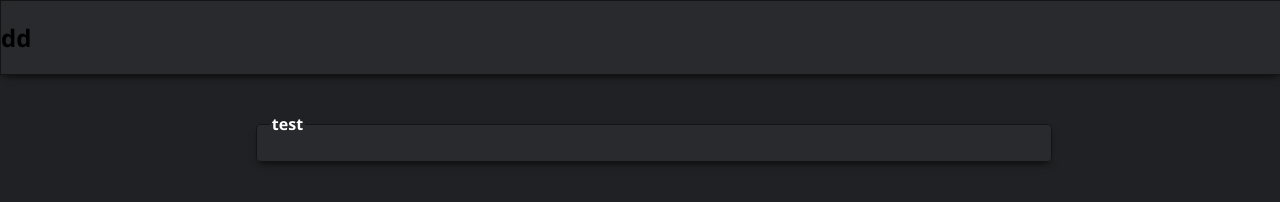
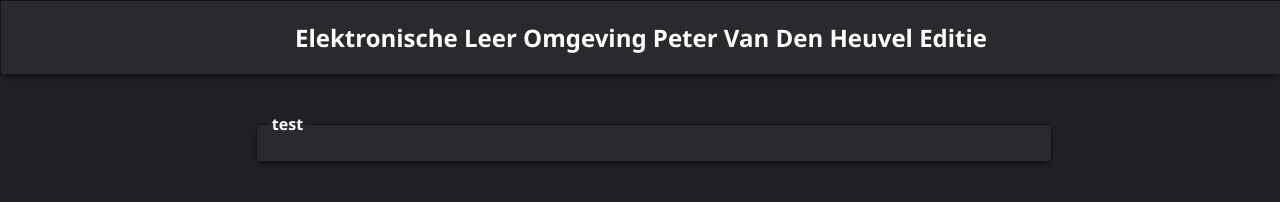
Before and after one commit to John-Bush14/elo-peter-edition, a browser extension: page config/index.html in a window 1280 px wide. Drawn offline with Linux system fonts and the light colour scheme.

Commit message:
feat: titel in navbar

```diff
--- a/config/index.css
+++ b/config/index.css
@@ -4,6 +4,8 @@ body {
    font-size: 1em;
    font-family: "Segoe UI", "San Francisco", Ubuntu, "Open Sans", Roboto, Arial, sans-serif;
    margin: 0;
+
+   color: white;
 }
 
 fieldset {
@@ -20,7 +22,6 @@ fieldset {
 }
 
 legend {
-   color: white;
    font-weight: bold;
 }
 
@@ -35,3 +36,8 @@ nav {
 
    margin: 0; margin-bottom: 3%;
 }
+
+.centered {
+   display: flex;
+   justify-content: center;
+}
--- a/config/index.html
+++ b/config/index.html
@@ -11,7 +11,7 @@
 
       <header>
          <nav>
-            <h1>dd</h1>
+            <div class="centered"><h1>Elektronische Leer Omgeving Peter Van Den Heuvel Editie</h1></div>
          </nav>
       </header>
 
```
